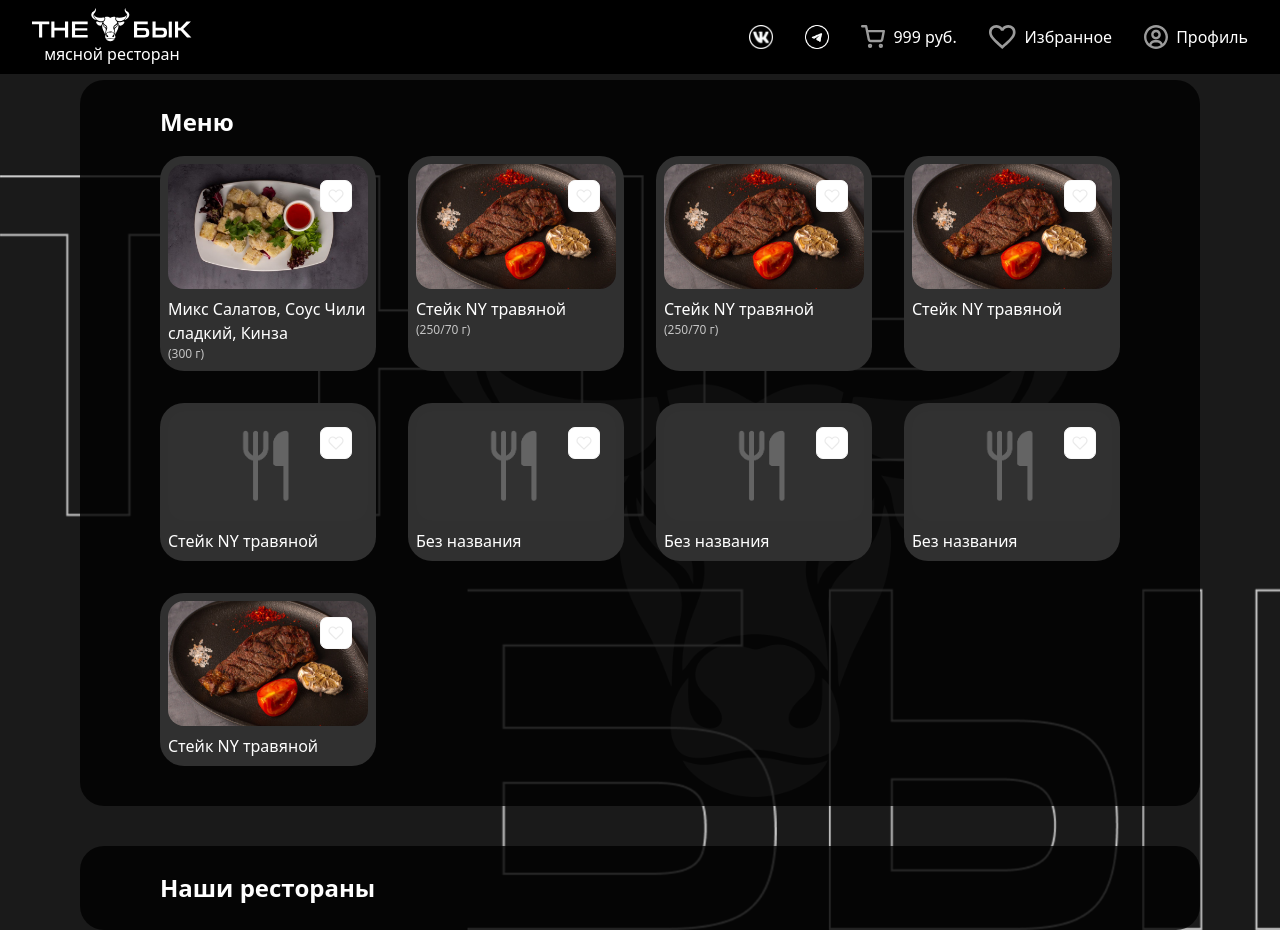
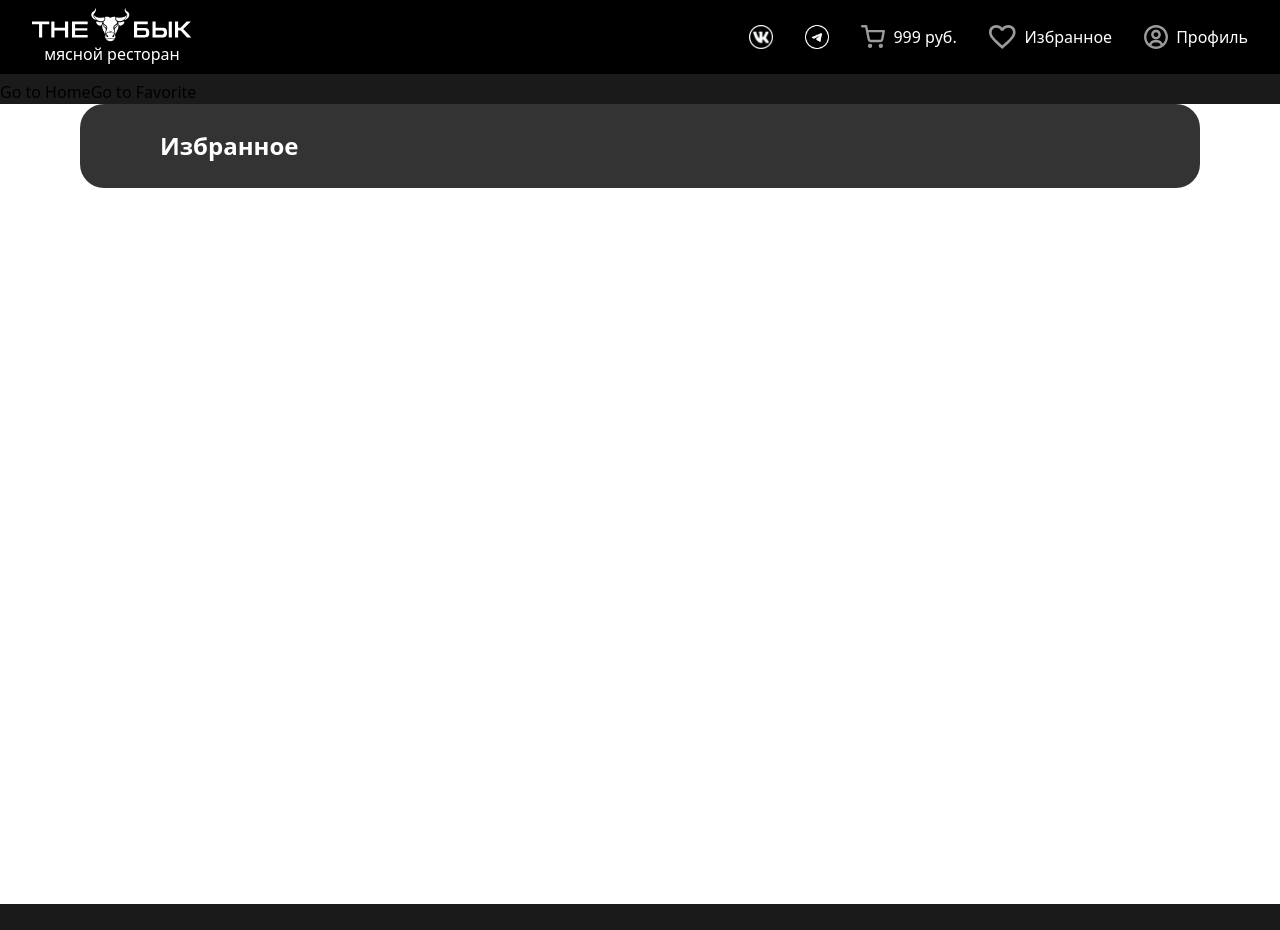
Before and after one commit to KREeDo5/vue, a Vue app in the folder vue-base/: page /favorite in a window 1280 px wide. After the commit the page ends 904 px from the top, so only its background shows below. Built offline with nearby package versions, Linux system fonts and the light colour scheme.

Commit message:
кривой router

```diff
--- a/vue-base/package.json
+++ b/vue-base/package.json
@@ -11,7 +11,8 @@
     "format": "prettier --write src/"
   },
   "dependencies": {
-    "vue": "^3.4.29"
+    "vue": "^3.4.29",
+    "vue-router": "^4.4.5"
   },
   "devDependencies": {
     "@rushstack/eslint-patch": "^1.8.0",
--- a/vue-base/src/App.vue
+++ b/vue-base/src/App.vue
@@ -1,7 +1,14 @@
 <script setup>
-import HomePage from './pages/Home.vue'
+import Header from './components/Header.vue'
 </script>
 
 <template>
-  <HomePage />
+  <Header class="fixed top-0 left-0 right-0 z-10" />
+  <main class="mt-20">
+    <nav>
+      <RouterLink to="/">Go to Home</RouterLink>
+      <RouterLink to="/favorite">Go to Favorite</RouterLink>
+    </nav>
+    <RouterView />
+  </main>
 </template>
--- /dev/null
+++ b/vue-base/src/pages/Favorite.vue
@@ -0,0 +1,7 @@
+<template>
+  <div class="bg-white min-h-screen">
+    <div class="bg-black/[.80] mx-20 py-6 px-20 rounded-3xl">
+      <b class="text-[24px] text-white">Избранное</b>
+    </div>
+  </div>
+</template>
--- a/vue-base/src/pages/Home.vue
+++ b/vue-base/src/pages/Home.vue
@@ -1,6 +1,8 @@
 <script setup>
-import Header from '../components/Header.vue'
+import { onMounted } from 'vue'
 import ProductList from '../components/ProductList.vue'
+
+onMounted(() => {})
 
 const items = [
   {
@@ -55,8 +57,6 @@ const items = [
 </script>
 
 <template>
-  <Header class="fixed top-0 left-0 right-0 z-10" />
-  <!-- <Body /> -->
   <div class="bg-[url(/bull/the-bull.png)] min-h-screen bg-cover bg-no-repeat bg-fixed mt-20">
     <div class="bg-black/[.80] mx-20 py-6 px-20 rounded-3xl">
       <b class="text-[24px] text-white">Меню</b>
@@ -66,5 +66,4 @@ const items = [
       <b class="text-[24px] text-white">Наши рестораны</b>
     </div>
   </div>
-  <!-- <Bottom /> -->
 </template>
```
Also changed, not shown: vue-base/src/main.js (+21 -4 lines), 1 other file (tests, documents, lock files or other folders).
